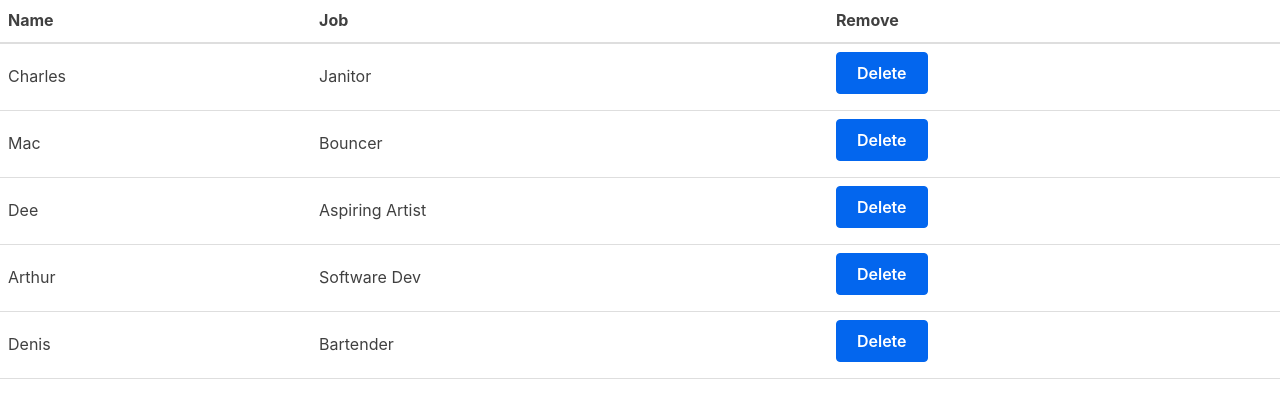
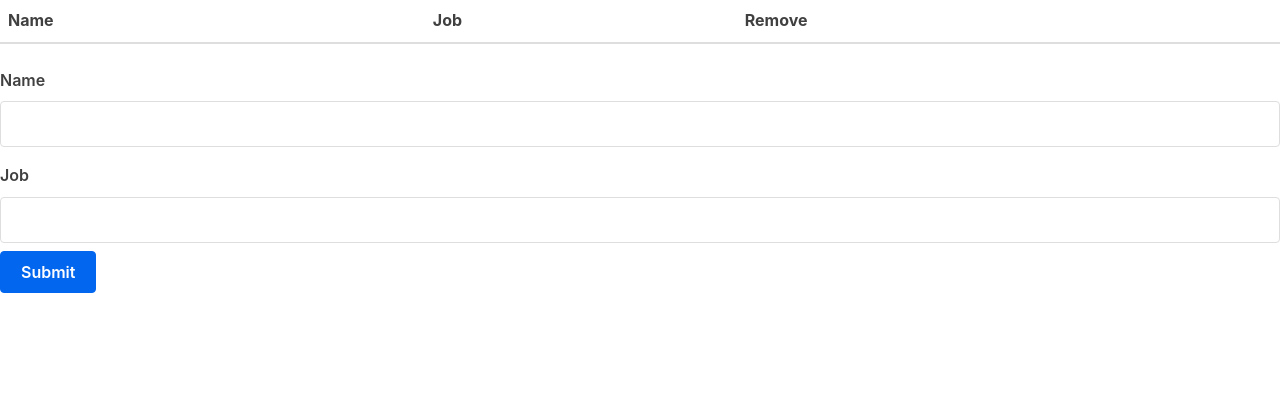
Before and after one commit to arthurarty/react-tutorial, a React (Create React App) app: page / in a window 1280 px wide. Shown: the top 418 px of the page. Built offline with nearby package versions, Linux system fonts and the light colour scheme.

Commit message:
Add input form.

```diff
--- a/src/App.js
+++ b/src/App.js
@@ -1,30 +1,11 @@
 import React, { Component } from 'react'
 import Table from './Table'
+import Form from './Form'
+
 
 class App extends Component {
   state = {
-    characters: [
-      {
-        name: 'Charles',
-        job: 'Janitor'
-      },
-      {
-        name: 'Mac',
-        job: 'Bouncer'
-      },
-      {
-        name: 'Dee',
-        job: 'Aspiring Artist'
-      },
-      {
-        name: 'Arthur',
-        job: 'Software Dev'
-      },
-      {
-        name: 'Denis',
-        job: 'Bartender'
-      },
-    ],
+    characters: [],
   };
 
   removeCharacter = index => {
@@ -37,12 +18,17 @@
     })
   }
 
+  handleSubmit = character => {
+    this.setState({ characters: [...this.state.characters, character]})
+  }
+
   render() {
     const { characters } = this.state
 
     return (
       <div className="Container">
           <Table characterData={characters} removeCharacter={this.removeCharacter} />
+          <Form handleSubmit={this.handleSubmit} />
       </div>
     )
   }
--- /dev/null
+++ b/src/Form.js
@@ -0,0 +1,55 @@
+import React, { Component } from 'react'
+
+class Form extends Component {
+  constructor(props) {
+    super(props);
+
+    this.initialState = {
+      name: '',
+      job: '',
+    }
+
+    this.state = this.initialState;
+  }
+
+  handleChange = event => {
+    const { name, value } = event.target;
+
+    this.setState({
+    [name]: value,
+    })
+  }
+
+  submitForm = () => {
+    this.props.handleSubmit(this.state);
+    this.setState(this.initialState);
+  }
+
+  render(){
+    const { name, job } = this.state;
+
+    return (
+      <form>
+        <label>Name</label>
+        <input
+          type="text"
+          name="name"
+          value={name}
+          onChange={this.handleChange} />
+        <label>Job</label>
+        <input
+          type="text"
+          name="job"
+          value={job}
+          onChange={this.handleChange}
+        />
+        <input
+          type="button"
+          value="Submit"
+          onClick={this.submitForm} />
+      </form>
+    )
+  }
+}
+
+export default Form;
```
